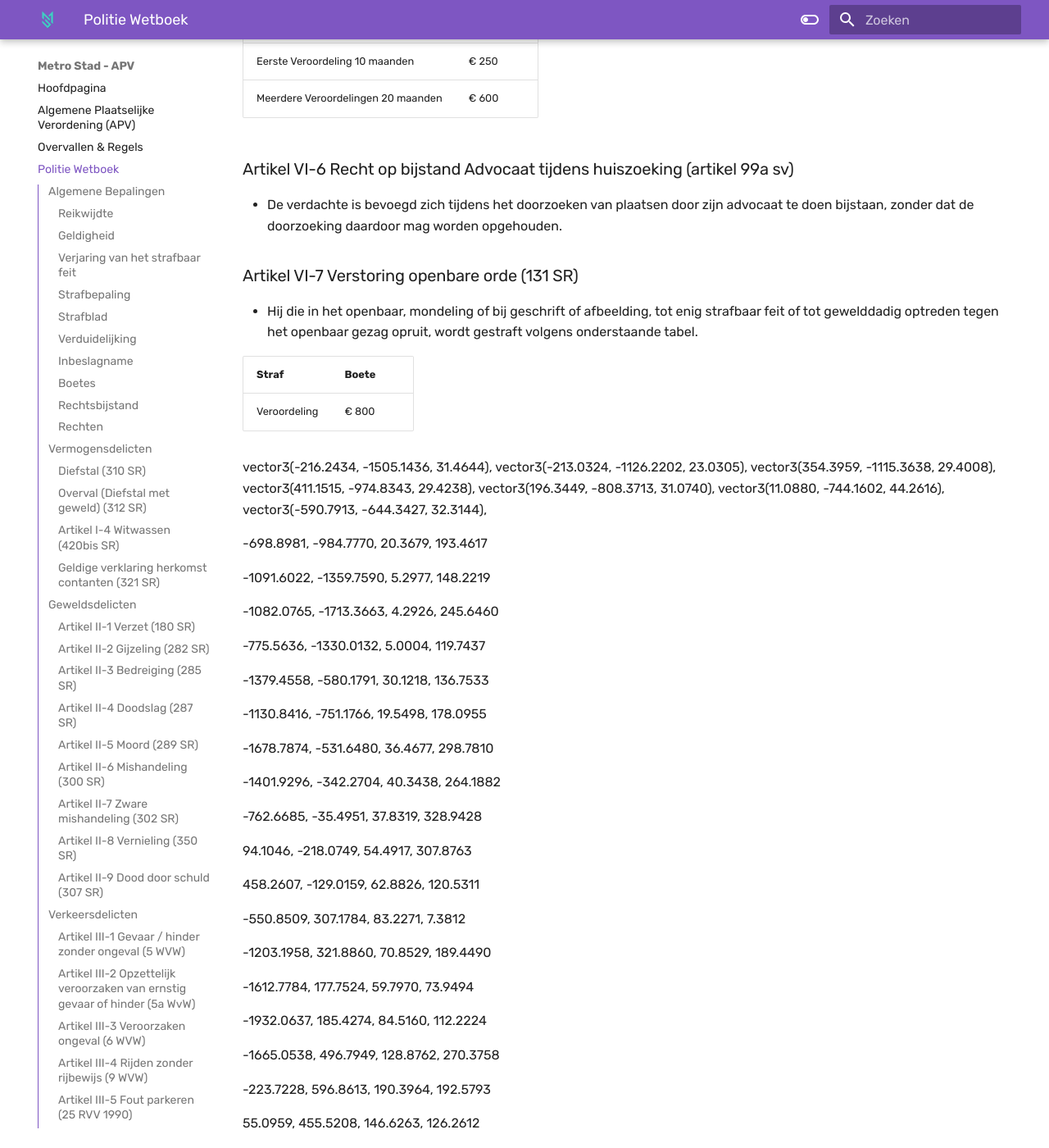
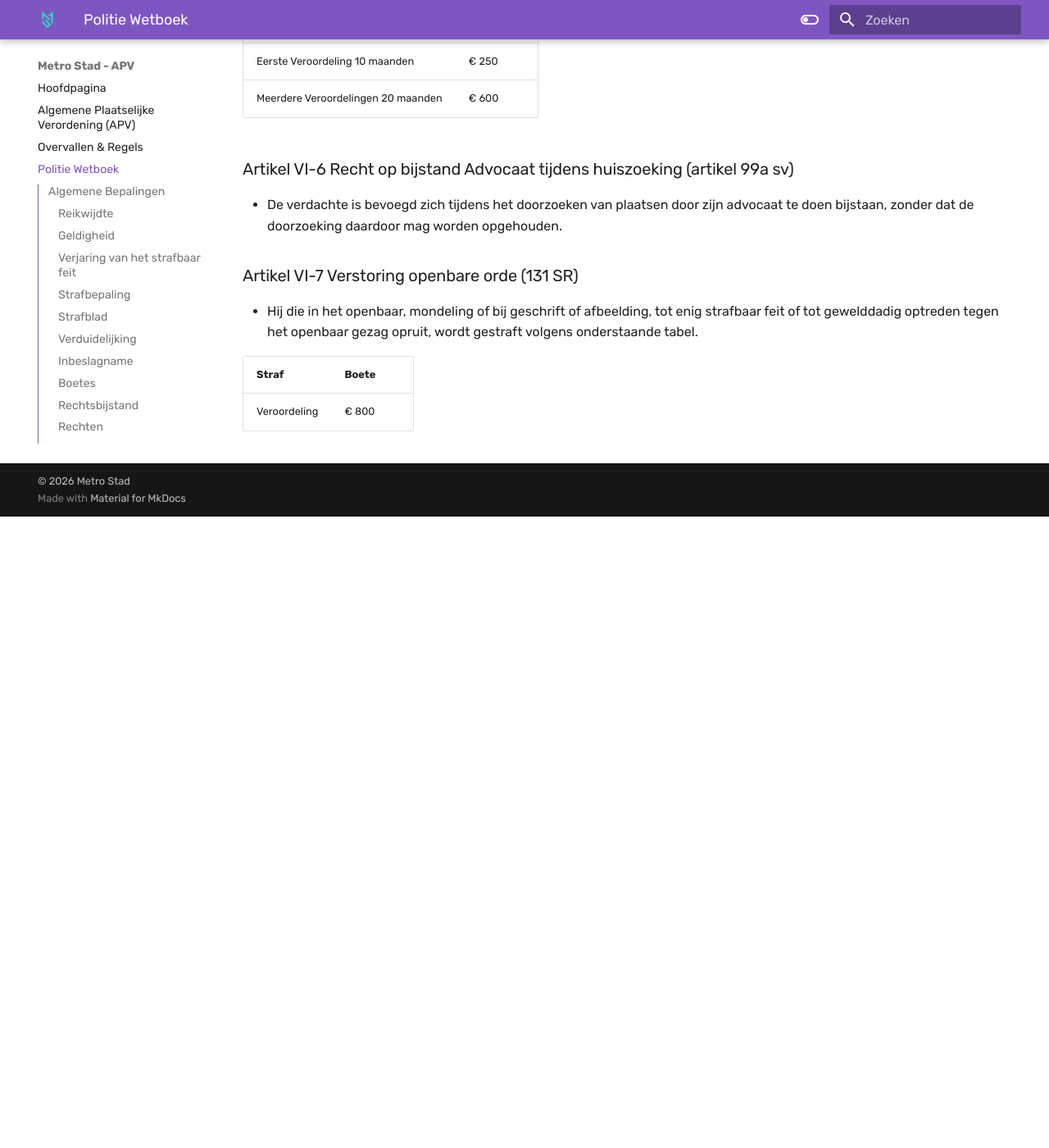
Before and after one commit to exqlusive/metrostad-apv, an MkDocs documentation site: the page built from docs/politie_wetboek.md, in a window 1280 px wide and 1400 px high, scrolled down 16447 px. Shown: the whole window at 82% size. Built offline with MkDocs 1.6.1 and Material for MkDocs 9.7.7, drawn with Linux system fonts in a browser that asks for light colours; after the commit the page ends 17077 px from its top, so only the background shows below that; some of the changed text lies outside the part shown.

Commit message:
fix(): :bug: Removed coordinates

```diff
--- a/docs/politie_wetboek.md
+++ b/docs/politie_wetboek.md
@@ -447,83 +447,3 @@ Schuldig is een persoon die geld of goederen, verkregen uit misdrijf, vermengt o
 | Straf                             | Boete |
 |:----------------------------------|:------|
 | Veroordeling               | € 800 |
-
-
-
-
-
-vector3(-216.2434, -1505.1436, 31.4644),
-vector3(-213.0324, -1126.2202, 23.0305),
-vector3(354.3959, -1115.3638, 29.4008),
-vector3(411.1515, -974.8343, 29.4238),
-vector3(196.3449, -808.3713, 31.0740),
-vector3(11.0880, -744.1602, 44.2616),
-vector3(-590.7913, -644.3427, 32.3144),
-
--698.8981, -984.7770, 20.3679, 193.4617
-
--1091.6022, -1359.7590, 5.2977, 148.2219
-
--1082.0765, -1713.3663, 4.2926, 245.6460
-
--775.5636, -1330.0132, 5.0004, 119.7437
-
--1379.4558, -580.1791, 30.1218, 136.7533
-
--1130.8416, -751.1766, 19.5498, 178.0955
-
--1678.7874, -531.6480, 36.4677, 298.7810
-
--1401.9296, -342.2704, 40.3438, 264.1882
-
--762.6685, -35.4951, 37.8319, 328.9428
-
-94.1046, -218.0749, 54.4917, 307.8763
-
-458.2607, -129.0159, 62.8826, 120.5311
-
--550.8509, 307.1784, 83.2271, 7.3812
-
--1203.1958, 321.8860, 70.8529, 189.4490
-
--1612.7784, 177.7524, 59.7970, 73.9494
-
--1932.0637, 185.4274, 84.5160, 112.2224
-
--1665.0538, 496.7949, 128.8762, 270.3758
-
--223.7228, 596.8613, 190.3964, 192.5793
-
-55.0959, 455.5208, 146.6263, 126.2612
-
-60.7633, 49.5849, 73.5151, 201.1527
-
-530.4640, -186.7953, 53.8186, 227.4334
-
-798.7556, -812.3680, 26.1848, 339.6154
-
-1171.7639, -1460.0443, 34.9043, 255.5619
-
-1384.8884, -2067.5408, 52.0118, 189.5238
-
-933.9258, -2447.1453, 28.6464, 57.4494
-
-283.9225, -2092.4861, 16.6470, 109.6784
-
-108.4643, -1817.3368, 26.5620, 7.8375
-
-190.1258, -1734.7819, 29.2918, 319.6093
-
-434.4618, -1475.8993, 29.2750, 253.7924
-
-911.3912, -1735.1775, 30.6387, 317.5542
-
-1228.3528, -1287.2057, 35.1308, 309.6923
-
-1132.6849, -486.0298, 65.6006, 42.4491
-
-1061.6165, -390.8252, 67.1588, 89.3612
-
-1156.4950, -774.0937, 57.5900, 269.5415
-
-1347.5682, -561.5583, 74.1387, 288.4509
```
Also changed, not shown: docs/apv.md (+1 -0 lines).
